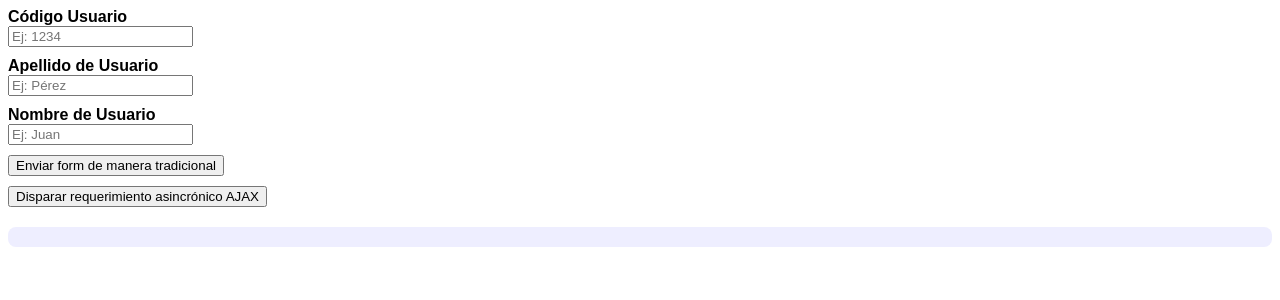
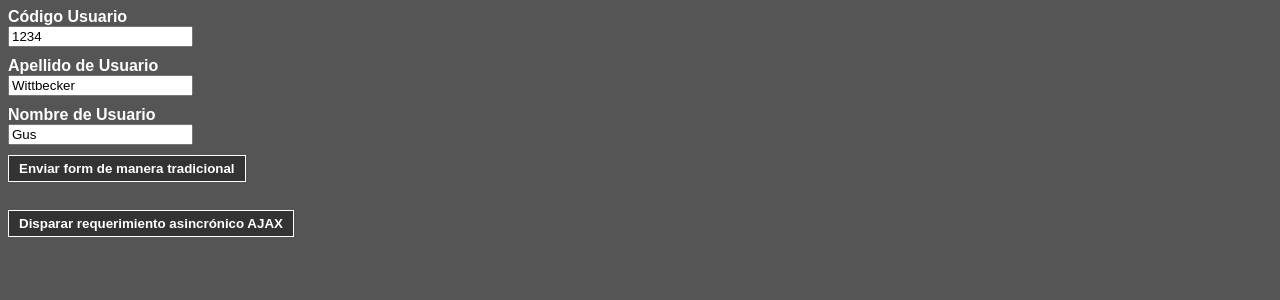
Before and after one commit to dantesoprani-dotcom/Dante, a PHP site: the page made by Php/Php parte 2/Form to json con API Fetch/index.html in a window 1280 px wide. Shown: the top 300 px of the page. Run offline with PHP 8.4, Linux system fonts and the light colour scheme.

Commit message:
Add files via upload

```diff
--- a/Php/Php parte 2/Form to json con API Fetch/index.html
+++ b/Php/Php parte 2/Form to json con API Fetch/index.html
@@ -4,56 +4,61 @@
 <meta charset="UTF-8">
 <title>Form to JSON con API Fetch</title>
 <style>
-  body { font-family: Arial, sans-serif; font-weight: bold; }
+  body { background-color: #555; color: white; font-family: Arial; font-weight: bold; }
   label { display: block; margin-top: 8px; }
   input { margin-bottom: 10px; display: block; }
-  #resultado { margin-top: 20px; background-color: #eef; padding: 10px; border-radius: 8px; }
+  button, input[type="submit"] {
+    font-weight: bold;
+    background-color: #333;
+    color: white;
+    border: 1px solid white;
+    padding: 5px 10px;
+    cursor: pointer;
+  }
 </style>
 </head>
 <body>
 
-<form id="formulario" method="post">
+<form id="formulario" method="post" action="respuesta.php">
   <label for="codigoUsuario">Código Usuario</label>
-  <input type="text" name="codigoUsuario" id="codigoUsuario" placeholder="Ej: 1234">
+  <input type="text" name="codigoUsuario" id="codigoUsuario" value="1234">
 
   <label for="apellidoUsuario">Apellido de Usuario</label>
-  <input type="text" name="apellidoUsuario" id="apellidoUsuario" placeholder="Ej: Pérez">
+  <input type="text" name="apellidoUsuario" id="apellidoUsuario" value="Wittbecker">
 
   <label for="nombreUsuario">Nombre de Usuario</label>
-  <input type="text" name="nombreUsuario" id="nombreUsuario" placeholder="Ej: Juan">
+  <input type="text" name="nombreUsuario" id="nombreUsuario" value="Gus">
 
   <input type="submit" value="Enviar form de manera tradicional">
 </form>
+
+<br>
 
 <button id="disparo" type="button">
   Disparar requerimiento asincrónico AJAX
 </button>
 
-<div id="resultado"></div>
-
 <script>
 const btn = document.getElementById('disparo');
 const form = document.getElementById('formulario');
-const resultado = document.getElementById('resultado');
 
 btn.addEventListener('click', () => {
-  resultado.innerHTML = "Esperando respuesta...";
 
   const datosFormulario = new FormData(form);
+
 
   const options = {
     method: 'POST',
     body: datosFormulario
   };
 
-  // Llama al archivo PHP del mismo directorio
   fetch('respuesta.php', options)
     .then(res => res.text())
     .then(texto => {
-      resultado.innerHTML = "<b>Respuesta del servidor (JSON):</b><br>" + texto;
+      alert(texto);
     })
     .catch(error => {
-      resultado.innerHTML = "Error: " + error;
+      alert("Error: " + error);
     });
 });
 </script>
```
Also changed, not shown: Php/Php parte 2/Form to json con API Fetch/Respuesta.php (+7 -6 lines).
